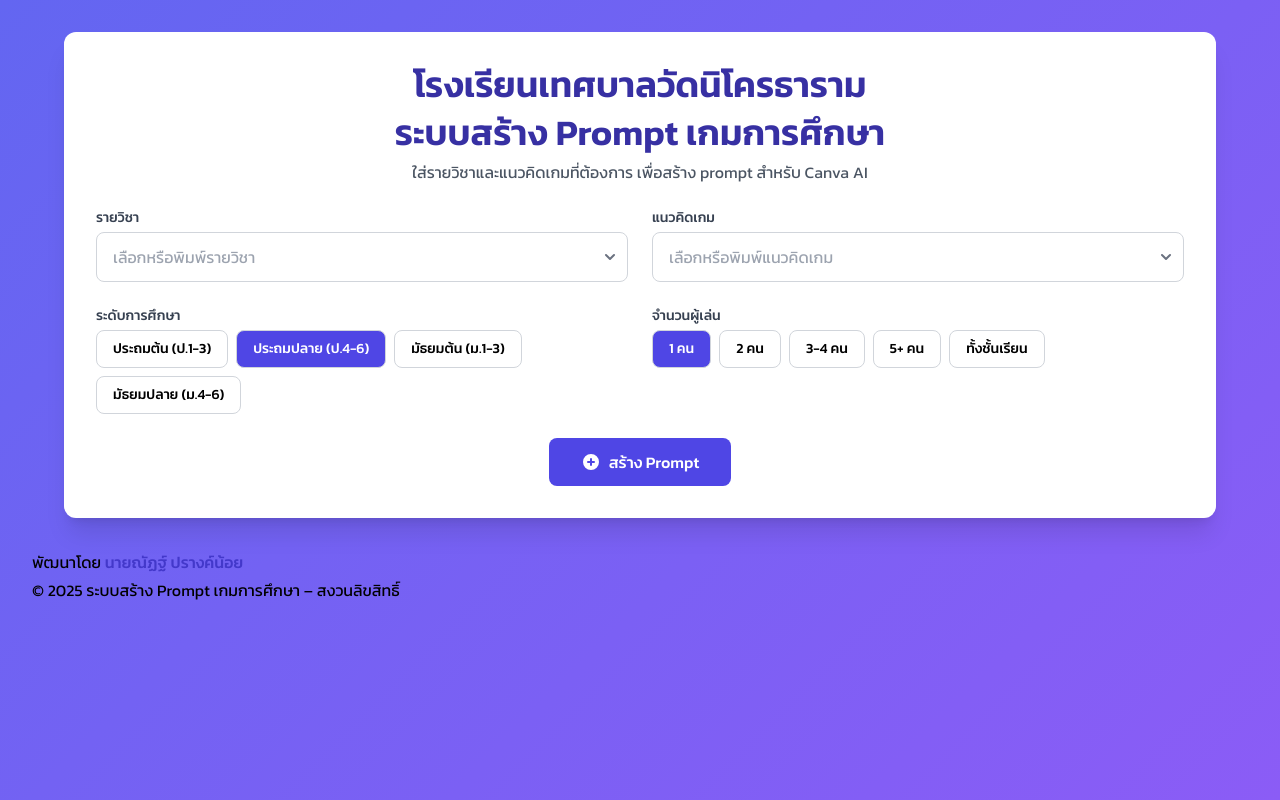
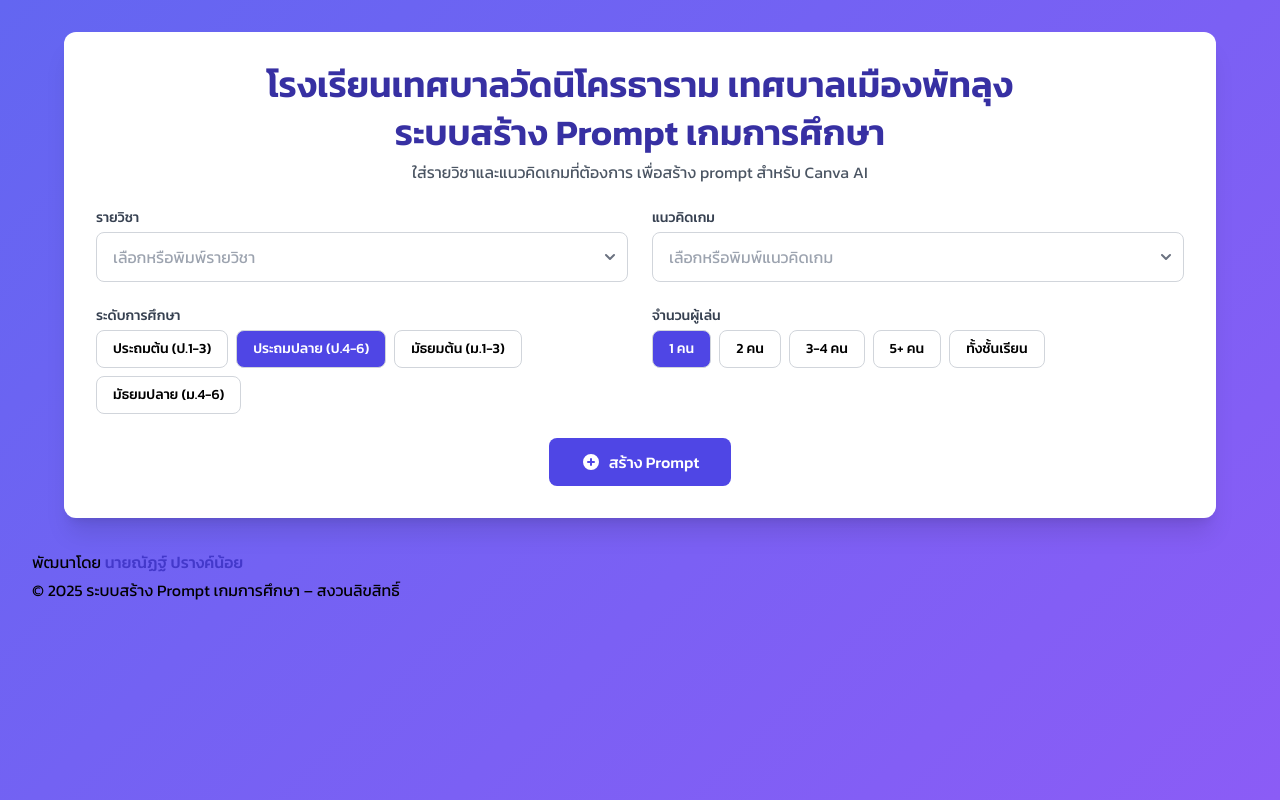
Before and after one commit to prangkhnatth/PromptGame, a plain HTML site: page index.html in a window 1280 px wide. Drawn offline with nearby package versions, Linux system fonts and the light colour scheme.

Commit message:
Update index.html

```diff
--- a/index.html
+++ b/index.html
@@ -218,7 +218,7 @@ background-color: #e0e7ff;
 
 <div class="bg-white rounded-xl shadow-xl p-6 md:p-8 mb-8">
 
-<h1 class="text-3xl md:text-4xl font-bold text-center mb-2 text-indigo-800">โรงเรียนเทศบาลวัดนิโครธาราม</h1>
+<h1 class="text-3xl md:text-4xl font-bold text-center mb-2 text-indigo-800">โรงเรียนเทศบาลวัดนิโครธาราม เทศบาลเมืองพัทลุง</h1>
 <h1 class="text-3xl md:text-4xl font-bold text-center mb-2 text-indigo-800">ระบบสร้าง Prompt เกมการศึกษา</h1>
 
 
```
